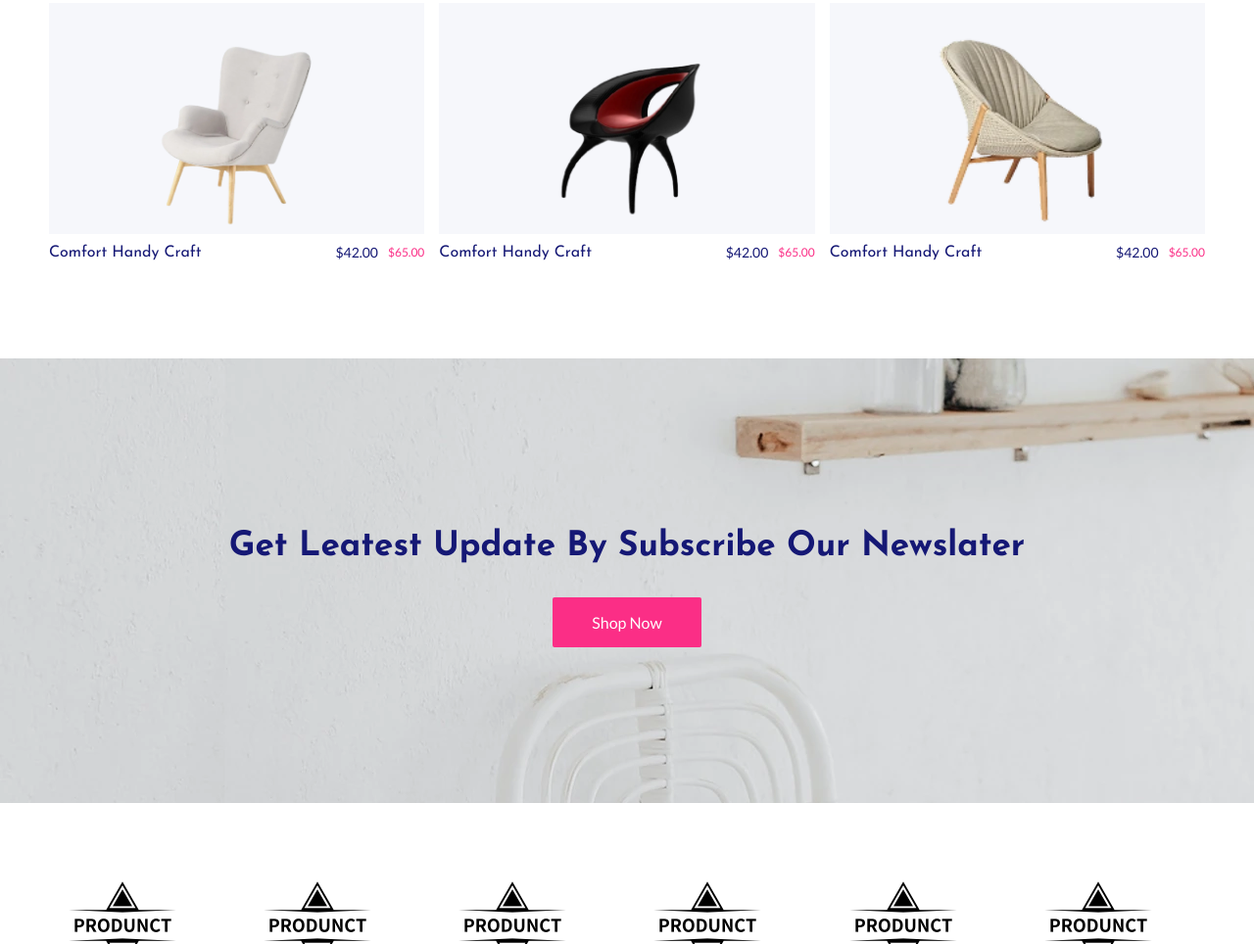
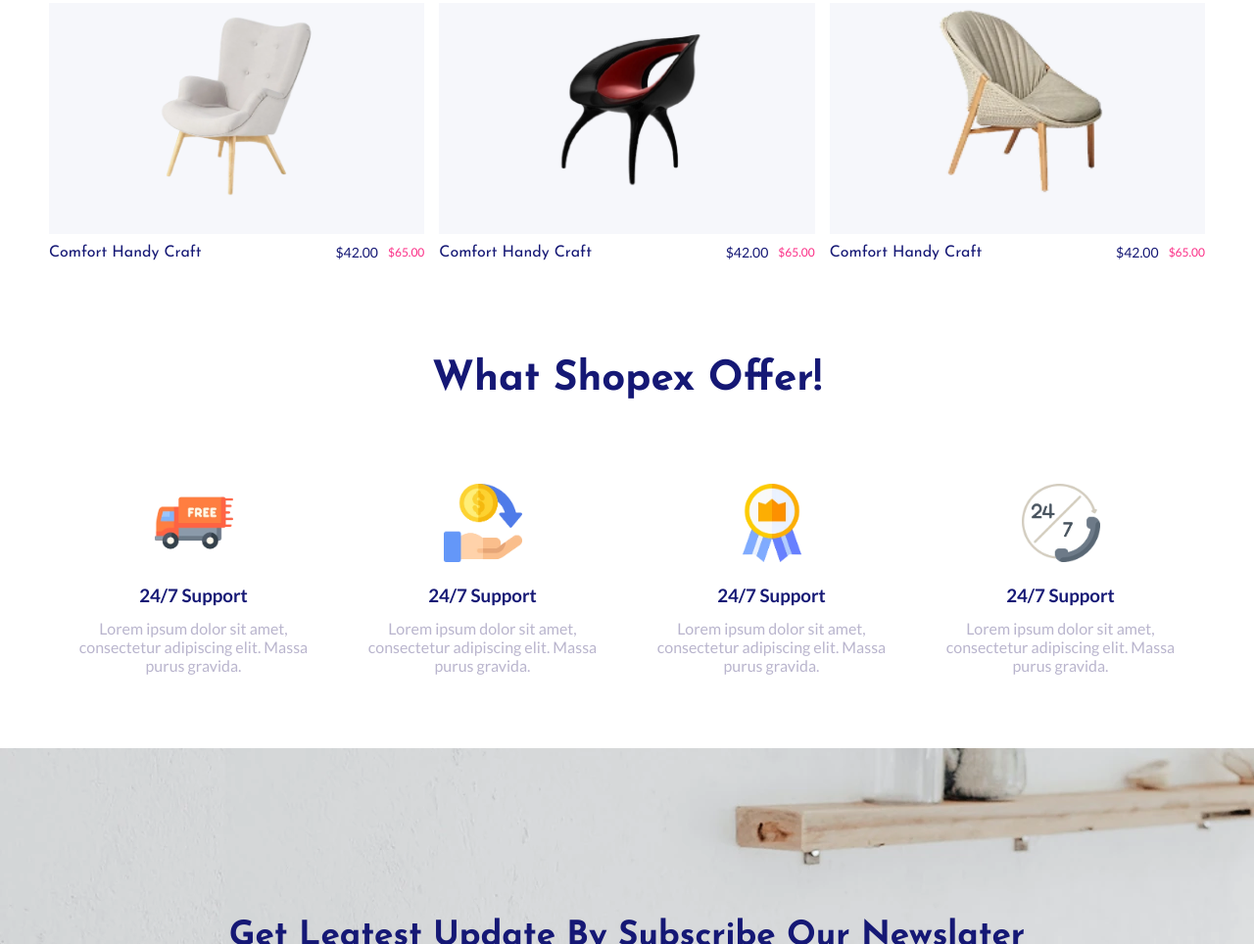
Before and after one commit to Mohammad-AbuShehada/hekto15, a plain HTML site: page index.html in a window 1280 px wide. Shown: the part 1633-2597 px from the top of the page at 98% size. Drawn offline with Linux system fonts and the light colour scheme.

Commit message:
create shopex offer section

```diff
--- a/assets/main.css
+++ b/assets/main.css
@@ -246,6 +246,9 @@ body{
     display: flex;
     align-items: center;
 }
+.Leatest-Product .product .img{
+    padding: 0px;
+}
 .Leatest-Product .product .img img{
     padding-bottom: 35px;
     height: 236px;
@@ -267,6 +270,36 @@ body{
     }
 }
 /* end Leatest Product */
+/* start shopex offer */
+.shopex-offer h2{
+    margin-bottom: 30px;
+    color: #151875;
+    font-size: 42px;
+    text-align: center;
+}
+.offer-card img{
+    width: 80px;
+}
+.offer-card{
+    width: calc((100% - 25px) / 4);
+    padding: 55px 0px;
+    background: #fff;
+    flex: 1 0 200px;
+}
+.offer-info {
+    display: flex;
+    flex-direction: column;
+    gap: 13px;
+    padding: 20px;
+}
+.offer-info h3{
+    color: #151875;
+}
+.offer-info p{
+    color: #1A0B5B;
+    opacity: 30%;
+}
+/* end shpex offer */
 /* start newslater */
 
 .newslater{
--- a/index.html
+++ b/index.html
@@ -252,6 +252,49 @@
                 </div>
             </div>
         </section>
+        <section class="shopex-offer text-center">
+            <h2 class="Josefin-Sans">What Shopex Offer!</h2>
+            <div class="container">
+                <div class="row">
+                    <div class="offer-card">
+                        <div class="img">
+                            <img src="./assets/img/offer/free.webp"/>
+                        </div>
+                        <div class="offer-info">
+                            <h3>24/7 Support</h3>
+                            <p>Lorem ipsum dolor sit amet, consectetur adipiscing elit. Massa purus gravida.</p>
+                        </div>
+                    </div>
+                    <div class="offer-card">
+                        <div class="img">
+                            <img src="./assets/img/offer/cashback.webp"/>
+                        </div>
+                        <div class="offer-info">
+                            <h3>24/7 Support</h3>
+                            <p>Lorem ipsum dolor sit amet, consectetur adipiscing elit. Massa purus gravida.</p>
+                        </div>
+                    </div>
+                    <div class="offer-card">
+                        <div class="img">
+                            <img src="./assets/img/offer/premium_quality.webp"/>
+                        </div>
+                        <div class="offer-info">
+                            <h3>24/7 Support</h3>
+                            <p>Lorem ipsum dolor sit amet, consectetur adipiscing elit. Massa purus gravida.</p>
+                        </div>
+                    </div>
+                    <div class="offer-card">
+                        <div class="img">
+                            <img src="./assets/img/offer/24_hours_support.webp"/>
+                        </div>
+                        <div class="offer-info">
+                            <h3>24/7 Support</h3>
+                            <p>Lorem ipsum dolor sit amet, consectetur adipiscing elit. Massa purus gravida.</p>
+                        </div>
+                    </div>
+                </div>
+            </div>
+        </section>
         <section class="newslater">
         <h2>Get Leatest Update By Subscribe Our Newslater</h2>
         <a class="btn shop-btn" href="#">Shop Now</a>
```
Also changed, not shown: assets/img/offer/24_hours_support.webp (added), assets/img/offer/cashback.webp (added), assets/img/offer/free.webp (added), assets/img/offer/premium_quality.webp (added).
